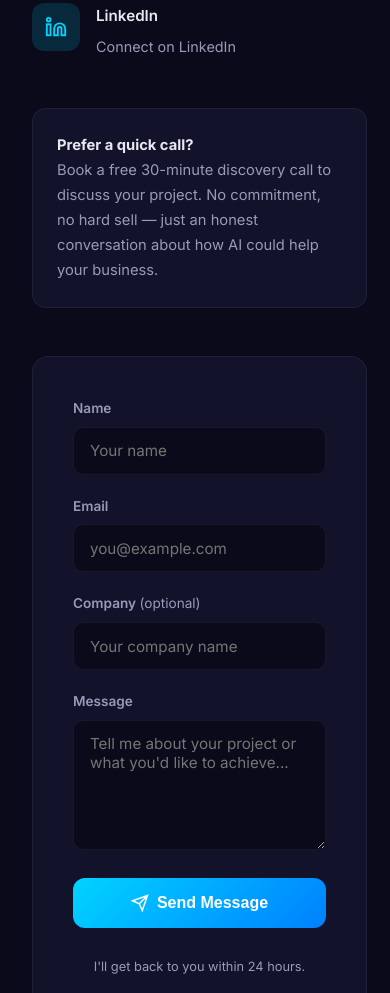
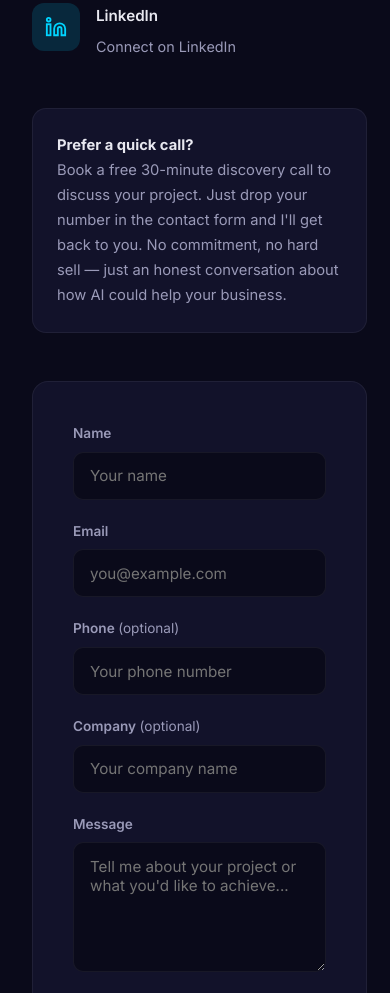
Before and after one commit to Aaron-Hickman/hickman-ai-website, a plain HTML site: page index.html in a window 390 px wide. Shown: the part 6078-7071 px from the top of the page. Drawn offline with Linux system fonts and the light colour scheme.

Commit message:
Add phone field to contact form and update call-to-action text

```diff
--- a/index.html
+++ b/index.html
@@ -1194,7 +1194,7 @@
                         <div style="padding: 1.5rem; background: var(--bg-card); border: 1px solid var(--border-subtle); border-radius: 14px; width: 100%;">
                             <p style="color: var(--text-secondary); font-size: 0.92rem; line-height: 1.7;">
                                 <strong style="color: var(--text-primary);">Prefer a quick call?</strong><br>
-                                Book a free 30-minute discovery call to discuss your project. No commitment, no hard sell &mdash; just an honest conversation about how AI could help your business.
+                                Book a free 30-minute discovery call to discuss your project. Just drop your number in the contact form and I'll get back to you. No commitment, no hard sell &mdash; just an honest conversation about how AI could help your business.
                             </p>
                         </div>
                     </div>
@@ -1220,9 +1220,15 @@
                             </div>
                         </div>
 
-                        <div class="form-group">
-                            <label for="company">Company <span style="color: var(--text-secondary); font-weight: 400;">(optional)</span></label>
-                            <input type="text" id="company" name="company" placeholder="Your company name">
+                        <div class="form-row">
+                            <div class="form-group">
+                                <label for="phone">Phone <span style="color: var(--text-secondary); font-weight: 400;">(optional)</span></label>
+                                <input type="tel" id="phone" name="phone" placeholder="Your phone number">
+                            </div>
+                            <div class="form-group">
+                                <label for="company">Company <span style="color: var(--text-secondary); font-weight: 400;">(optional)</span></label>
+                                <input type="text" id="company" name="company" placeholder="Your company name">
+                            </div>
                         </div>
 
                         <div class="form-group">
```
